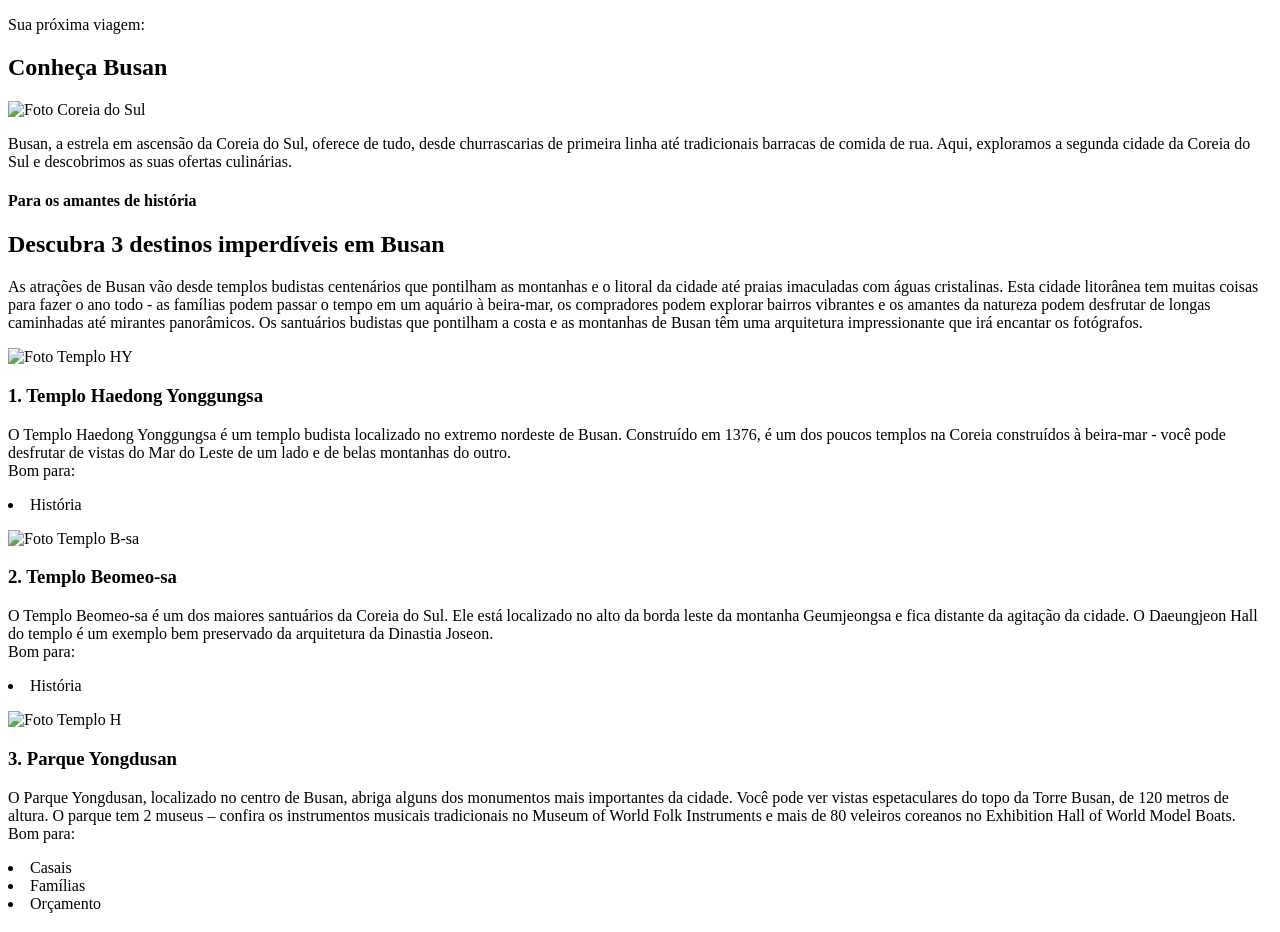
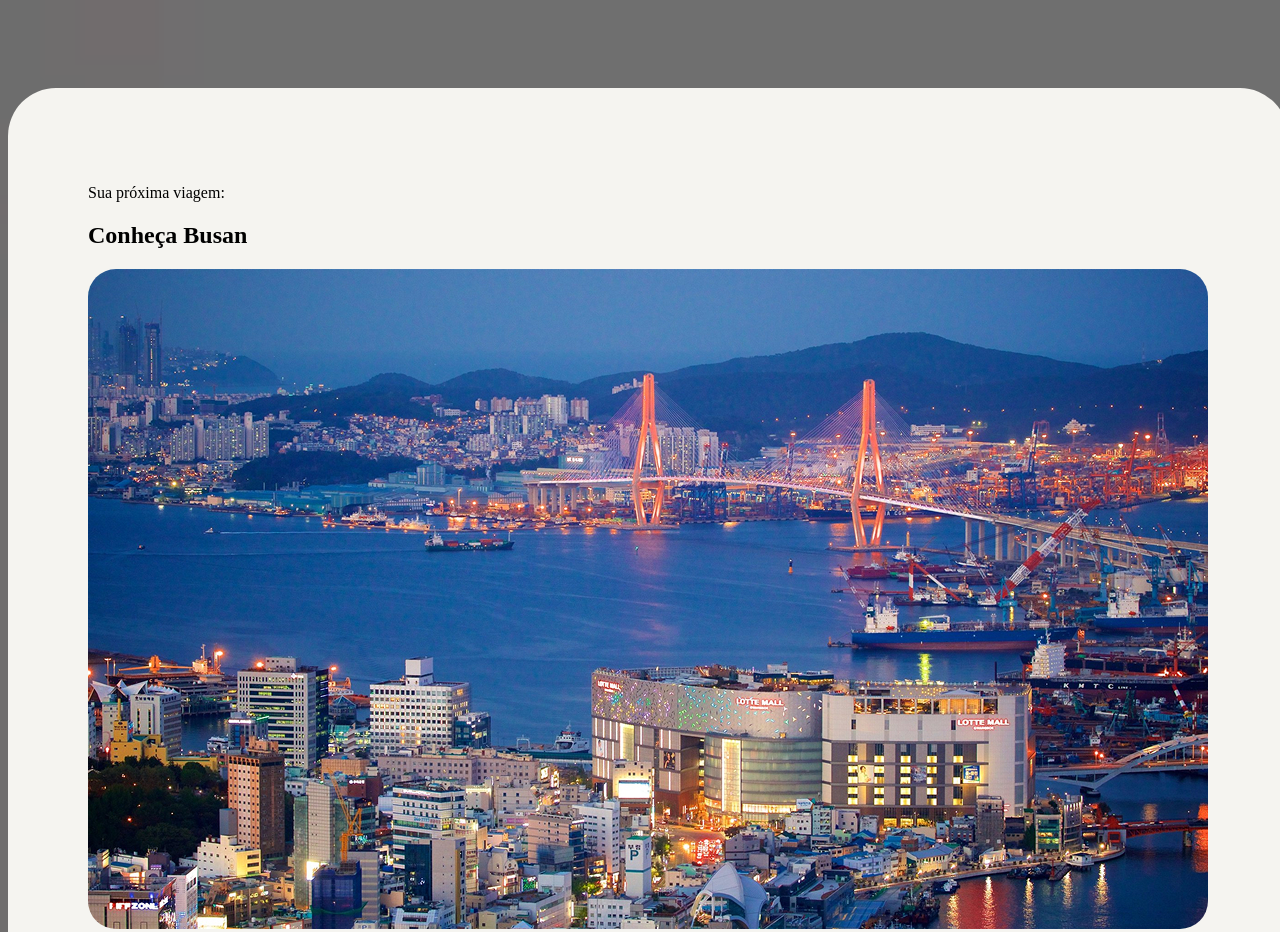
Before and after one commit to FelpsThePru/projeto-pagina-turismo, a plain HTML site: page index.html in a window 1280 px wide. Shown: the top 932 px of the page. Drawn offline with Linux system fonts and the light colour scheme.

Commit message:
Parte 2. Imagens e CSS

```diff
--- a/index.html
+++ b/index.html
@@ -4,6 +4,8 @@
   <meta charset="UTF-8">
   <meta name="viewport" content="width=device-width, initial-scale=1.0">
   <title>Página de Turismo</title>
+
+  <link rel="stylesheet" href="style.css">
 </head>
 <body>
   <div id="page">
@@ -15,7 +17,7 @@
         <h1>Conheça Busan</h1>
       </section>
       <section id="description&image">
-            <img src="" alt="Foto Coreia do Sul">
+            <img src="assets/fotocoreia.jpg" alt="Foto Coreia do Sul">
             <p>
               Busan, a estrela em ascensão da Coreia do Sul, oferece de tudo, desde churrascarias de primeira linha até tradicionais barracas de comida de rua. Aqui, exploramos a segunda cidade da Coreia do Sul e descobrimos as suas ofertas culinárias.
             </p>
@@ -33,7 +35,7 @@
         </section>
         <section id="list">
           <section id="cardtravel1">
-            <img src="" alt="Foto Templo HY">
+            <img src="assets/templo1.jpg" alt="Foto Templo HY">
             <section id="contentcard1">
               <h3>1. Templo Haedong Yonggungsa</h3>
               <p>
@@ -44,7 +46,7 @@
             </section>
           </section>
           <section id="cardtravel2">
-            <img src="" alt="Foto Templo B-sa">
+            <img src="assets/templo2.jpg" alt="Foto Templo B-sa">
             <section id="contentcard2">
               <h3>2. Templo Beomeo-sa</h3>
               <p>
@@ -55,7 +57,7 @@
             </section>
           </section>
           <section id="cardtravel3">
-            <img src="" alt="Foto Templo H">
+            <img src="assets/templo3.jpg" alt="Foto Templo H">
             <section id="contentcard3">
               <h3>3. Parque Yongdusan</h3>
               <p>
--- /dev/null
+++ b/style.css
@@ -0,0 +1,17 @@
+body {
+    background-image: url(assets/fundopag.jpg);
+  background-size: cover;
+}
+
+#page {
+  box-sizing: border-box;
+  width: 1280px;
+  padding: 80px;
+  background-color: #F5F4F0;
+  border-radius: 48px; /*Não tinha borda no exemplo, mas achei que fica mais bonito com borda*/
+  margin: 88px auto;
+}
+
+img {
+  border-radius: 28px;
+}
```
Also changed, not shown: assets/fotocoreia.jpg (added), assets/fundopag.jpg (added), assets/templo1.jpg (added), assets/templo2.jpg (added), assets/templo3.jpg (added).
